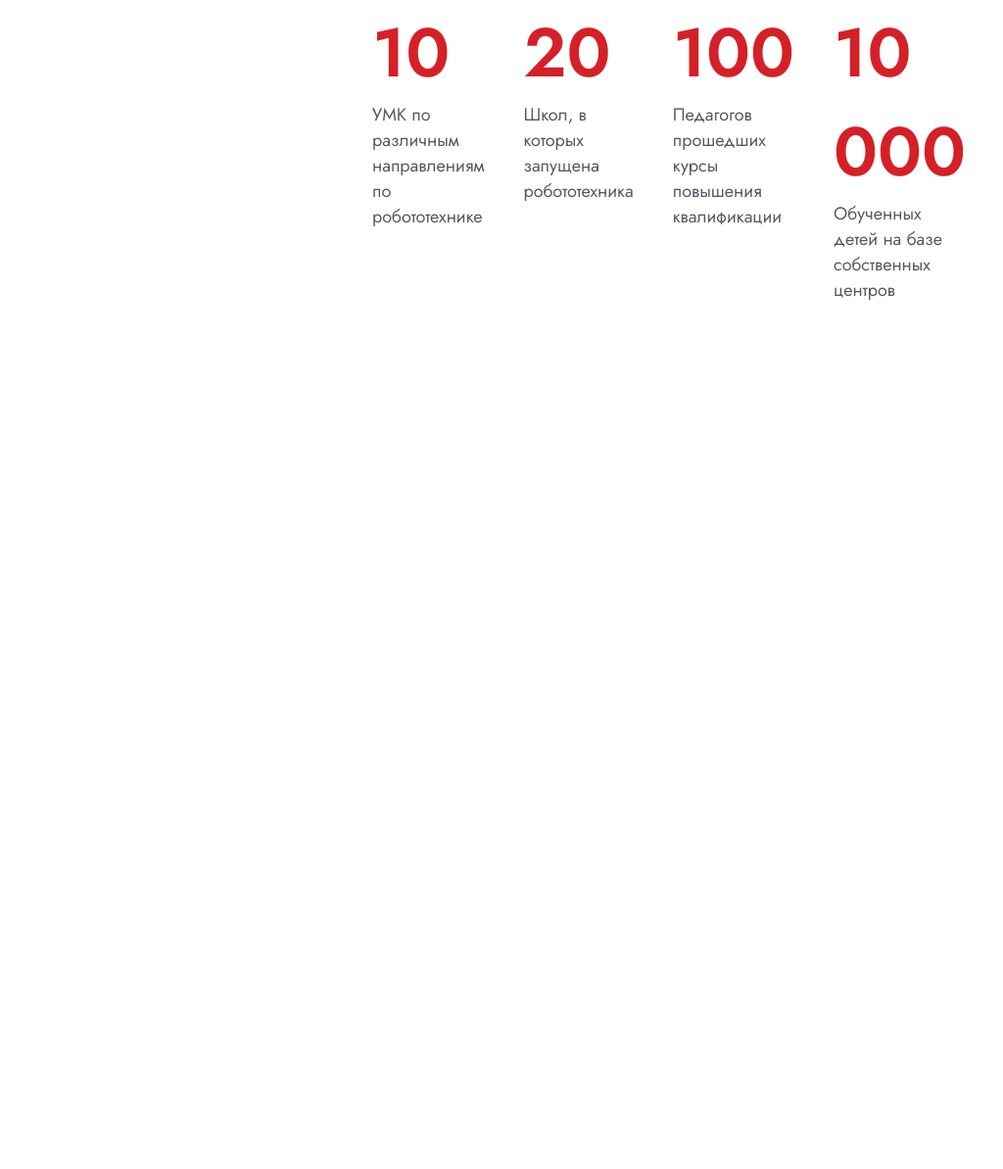
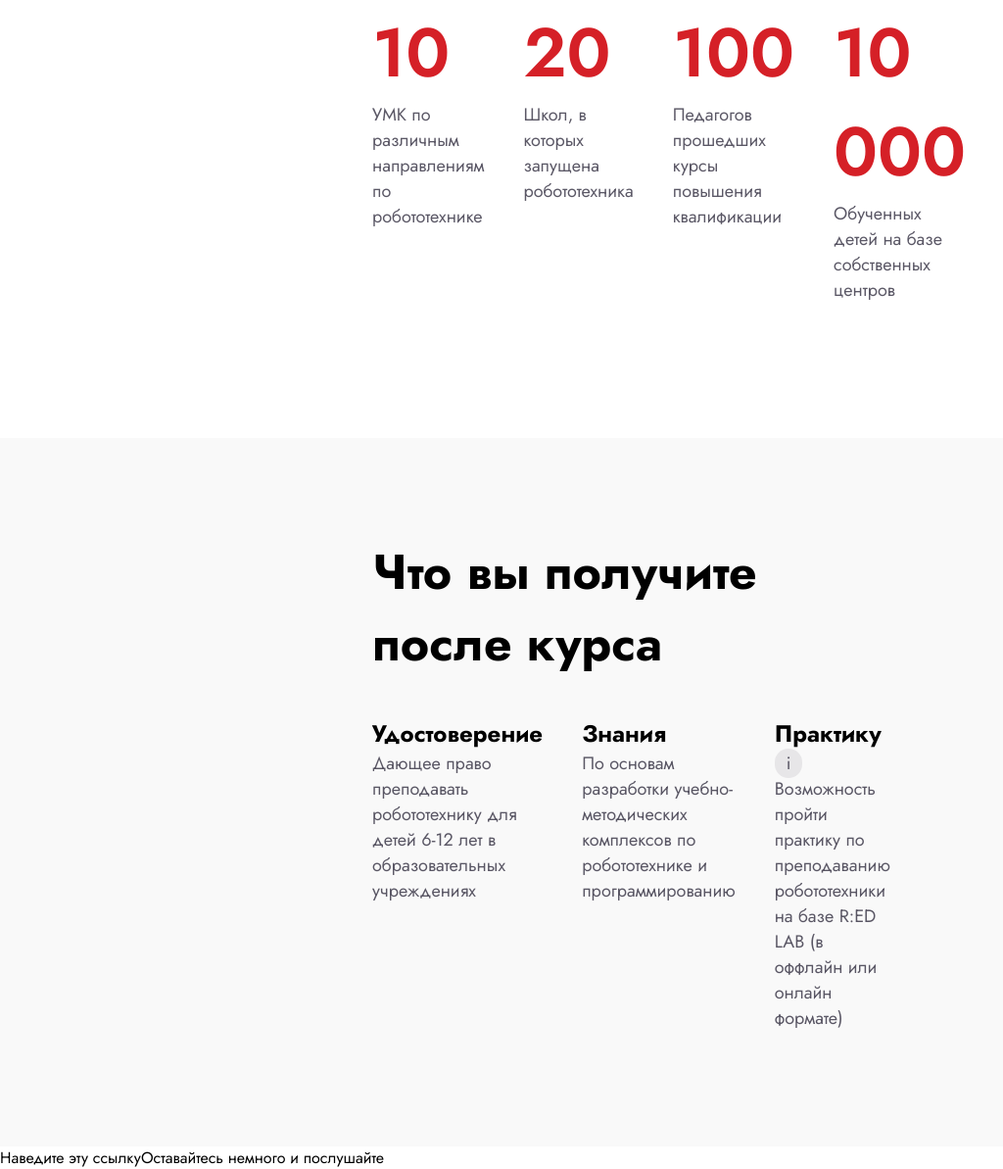
Before and after one commit to Jackmanv/maket_workout, a plain HTML site: page index.html in a window 1280 px wide. Shown: the part 1611-2804 px from the top of the page at 98% size, without its empty margins (0-1024 px from the left). Before the commit the page ends 2058 px from the top, so only its background shows below. Drawn offline with Linux system fonts and the light colour scheme.

Commit message:
Сверстал третий блок и добавил всплывающее окно-подсказку

```diff
--- a/index.html
+++ b/index.html
@@ -41,5 +41,24 @@
             </ul>
         </div>
     </div>
+
+
+    <div class="third_block">
+        <div class="zag"><b>Что вы получите после курса</b></div>
+        <div class="skills">
+            <ul>
+                <li><b>Удостоверение</b> <br>Дающее право преподавать робототехнику для детей 6-12 лет в образовательных учреждениях</li>
+                <li><b>Знания</b> <br>По основам разработки учебно-методических комплексов по робототехнике и программированию</li>
+                <li>
+                    <span>
+                        <b>Практику</b> <span class="button"><span class="instruction">i</span> <div class="tooltip-text">При наличии свободных мест</div></span> <br>Возможность пройти практику по преподаванию робототехники на базе R:ED LAB (в оффлайн или онлайн формате)
+
+                    </span>
+                </li>
+            </ul>
+        </div>
+    </div>
+
+    <span class="custom-tooltip">Наведите эту ссылку<span class="tooltip-text">Оставайтесь немного и послушайте</span></span>
 </body>
 </html>
--- a/styles/main.css
+++ b/styles/main.css
@@ -126,3 +126,66 @@ body {
     font-size: 70px;
     font-weight: 600;
 }
+
+.third_block {
+    padding-left: 380px;
+    padding-right: 380px;
+    padding-top: 100px;
+    padding-bottom: 100px;
+    background-color: #F9F9F9;
+}
+
+.third_block .zag {
+    font-size: 50px;
+}
+
+.third_block ul {
+    padding: 0;
+    display: flex;
+    list-style: none;
+    gap: 40px;
+    color: #141024b2;
+    font-size: 18px;
+}
+
+.third_block ul b {
+    font-size: 24px;
+    margin-bottom: 20px;
+    color: black;
+    padding-bottom: 20px;
+}
+
+.third_block ul li {
+    margin-top: 20px;
+}
+
+.third_block .instruction {
+    border-radius: 50px;
+    border: 0;
+    padding: 2px 12px 2px 12px;
+    background-color: #14102414;
+    font-size: 18px;
+    cursor: pointer;
+}
+
+.third_block .button{
+    position: relative;
+}
+
+.third_block .tooltip-text {
+    background-color: white;
+    color: black;
+    border-radius: 5px;
+    padding: 15px 20px 15px 20px;
+    width: 250px;
+    box-shadow: 0px 2px 8px 0px rgba(34, 60, 80, 0.1);
+    bottom: 40px;
+    left: 0px;
+    position: absolute;
+    opacity: 0;
+    transition: opacity 0.3s ease;
+}
+
+.button:hover .tooltip-text{
+    opacity: 1;
+}
```
